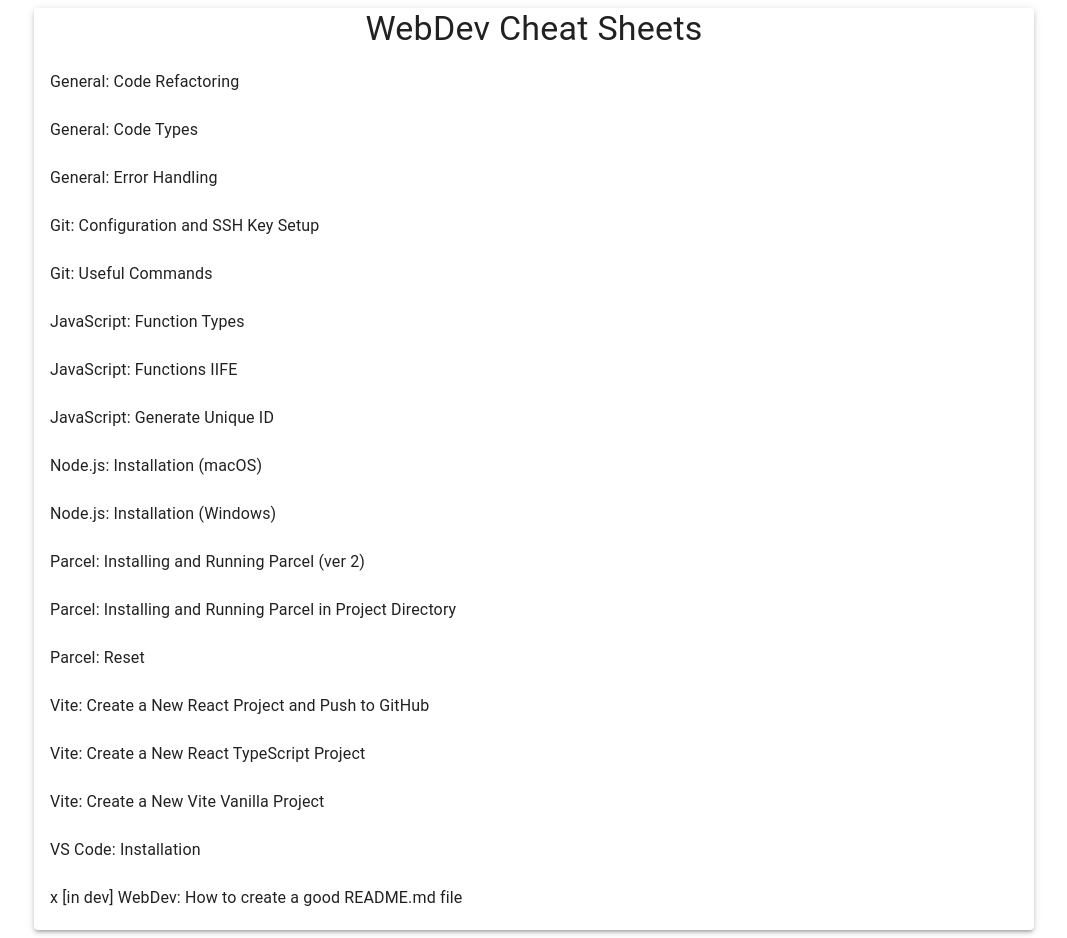
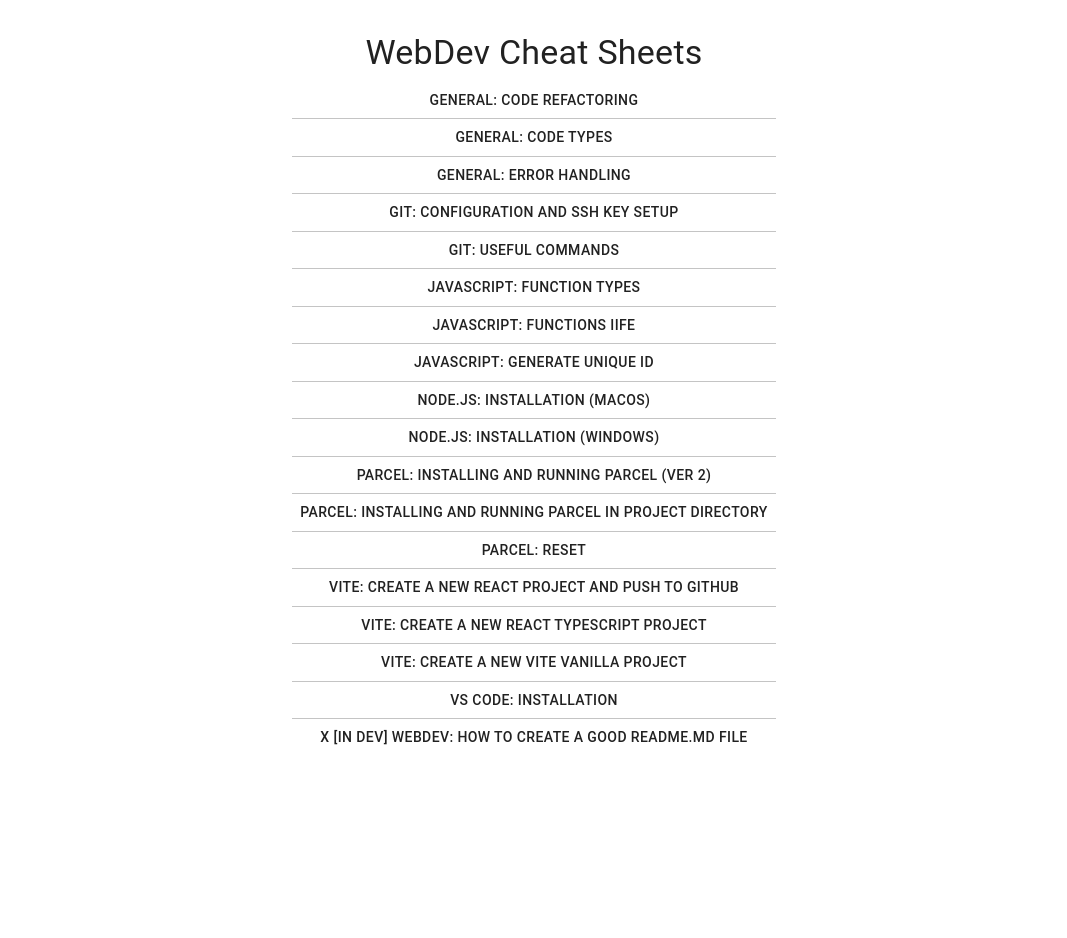
Before and after one commit to sergeymoryakov/cheat-sheets-2024, a React (Vite) app: page / in a window 1280 px wide. Shown: the whole page, without its empty margins (106-1173 px from the left). After the commit the page ends 800 px from the top, so only its background shows below. Built offline with nearby package versions, Linux system fonts and the light colour scheme.

Commit message:
styling elements

```diff
--- a/src/App.tsx
+++ b/src/App.tsx
@@ -1,9 +1,11 @@
 import { useState } from "react";
-import Paper from "@mui/material/Paper";
+
+import CssBaseline from "@mui/material/CssBaseline";
 import Typography from "@mui/material/Typography";
-import List from "@mui/material/List";
-import ListItemButton from "@mui/material/ListItemButton";
-import ListItemText from "@mui/material/ListItemText";
+
+import Button from "@mui/material/Button";
+import ButtonGroup from "@mui/material/ButtonGroup";
+import Box from "@mui/material/Box";
 
 import { Article } from "./data/articles";
 
@@ -27,32 +29,47 @@
 
     return (
         <>
-            <Paper
-                elevation={3}
+            <CssBaseline />
+            <Typography
+                variant="h4"
+                align="center"
                 sx={{
-                    margin: "auto",
-                    maxWidth: 1000,
+                    marginTop: "2rem",
                 }}
             >
-                <Typography variant="h4" align="center">
-                    WebDev Cheat Sheets
-                </Typography>
-                <List>
+                WebDev Cheat Sheets
+            </Typography>
+            <Box
+                sx={{
+                    display: "flex",
+                    justifyContent: "center",
+                    "& > *": {
+                        m: 1,
+                    },
+                    color: "inherit",
+                }}
+            >
+                <ButtonGroup
+                    orientation="vertical"
+                    aria-label="Vertical button group"
+                    variant="text"
+                    color="inherit"
+                >
                     {articles
                         .sort((a, b) => a.title.localeCompare(b.title))
                         .map((article) => (
-                            <ListItemButton
+                            <Button
                                 key={article.id}
                                 onClick={() => {
                                     openModal(article);
                                 }}
                             >
-                                <ListItemText primary={article.title} />
-                            </ListItemButton>
+                                {article.title}
+                            </Button>
                         ))}
                     {/* Error in rendering list of Cheat Sheets */}
-                </List>
-            </Paper>
+                </ButtonGroup>
+            </Box>
             {selectedArticle && (
                 <TransitionsModal
                     article={selectedArticle}
--- a/src/Components/TransitionsModal.tsx
+++ b/src/Components/TransitionsModal.tsx
@@ -52,14 +52,18 @@
                                 md: "70%",
                                 lg: "50%",
                             },
+                            padding: {
+                                xs: "1rem",
+                                md: "2rem",
+                            },
                             maxHeight: "90vh",
                             overflowY: "auto",
                         }}
                     >
                         <Typography
                             id="transition-modal-title"
-                            variant="h4"
-                            component="h4"
+                            variant="h5"
+                            // component="h4"
                             align="center"
                         >
                             {article.title}
```
